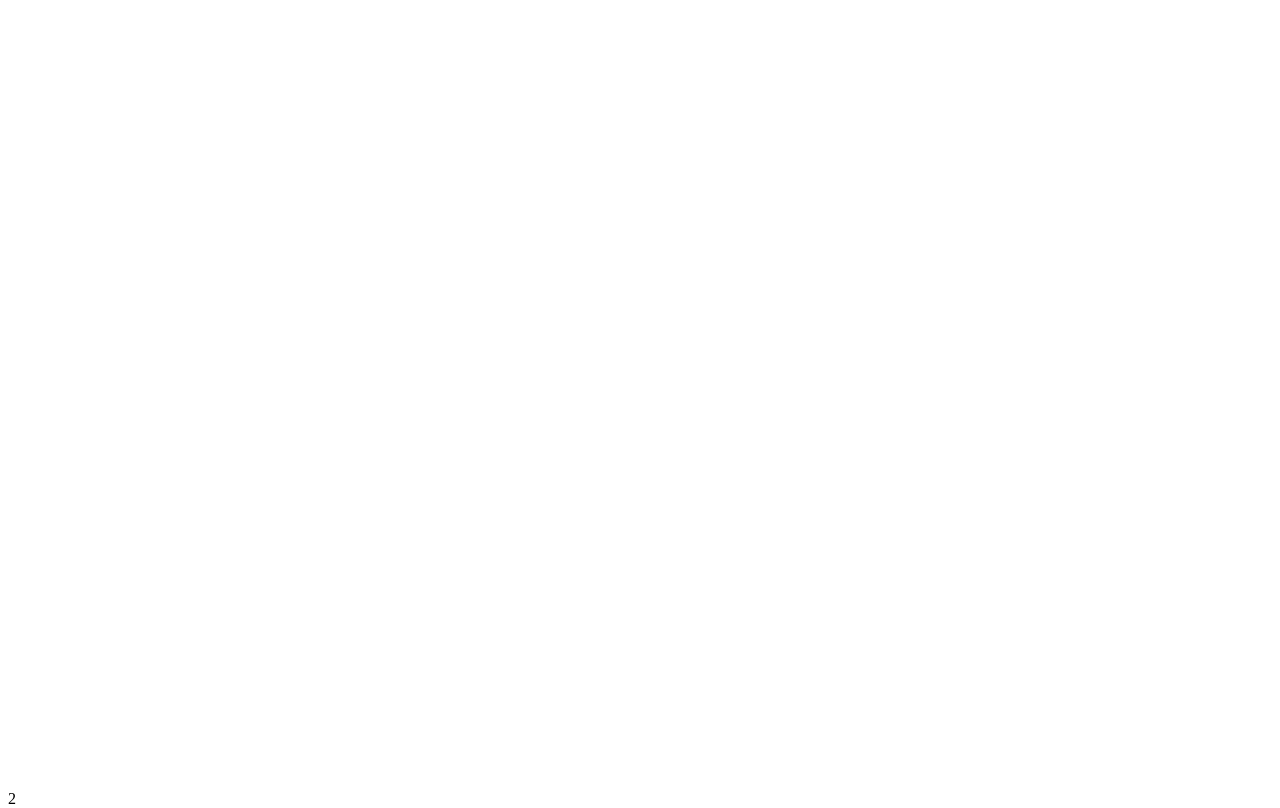
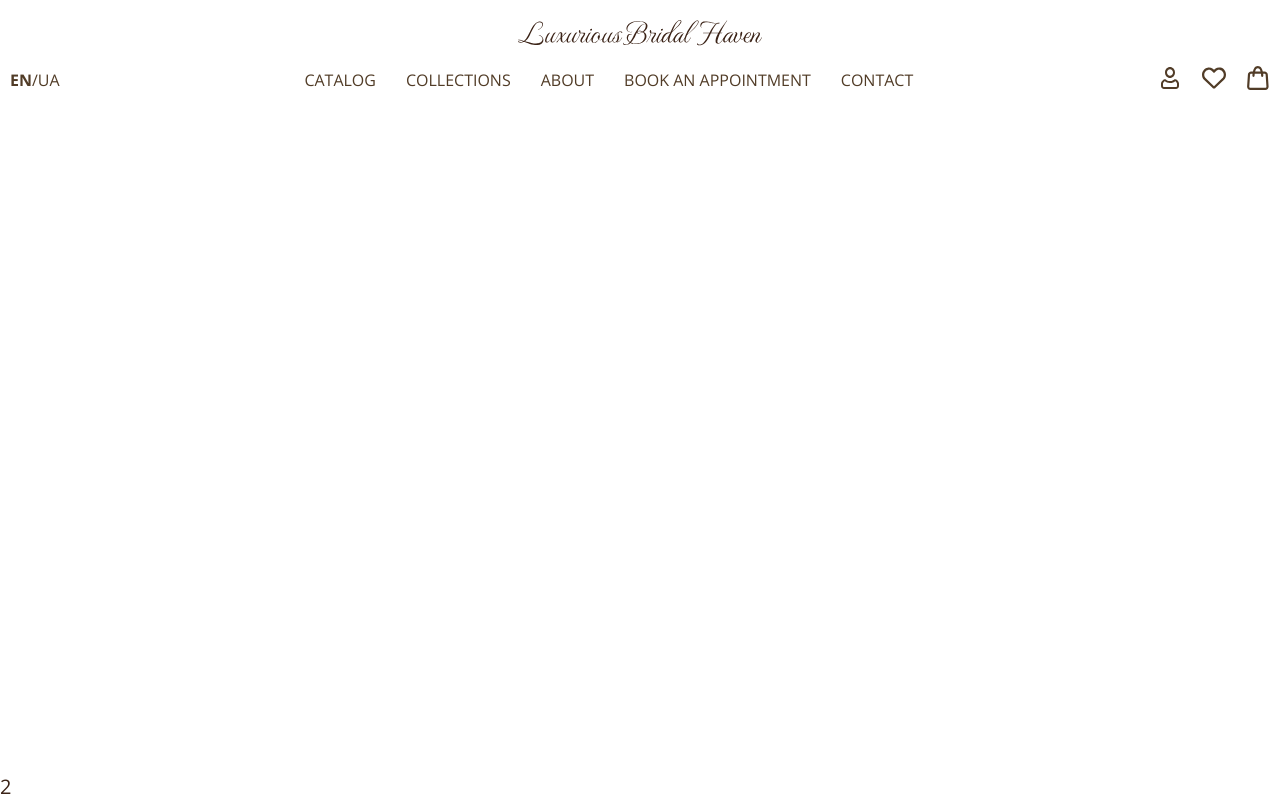
Before and after one commit to Anna-TGitHub/shop, a website: page app/pages/index.html in a window 1280 px wide. Drawn offline with nearby package versions, Linux system fonts and the light colour scheme; files that its build step writes are made by us from their sources; files whose address does not match are found by name.

Commit message:
added header

```diff
--- a/app/components/header.html
+++ b/app/components/header.html
@@ -14,7 +14,61 @@
     <header class="header">
      <div class="container">
       <div class="header__inner">
-
+        <div class="header__logo">
+          <a class="logo" href="#">
+          <img class="logo__img" src="images/logo.svg" alt="logo">
+        </a>
+        </div>
+        <ul class="header__lang">
+          <li class="header__lang-item">
+            <a href="#" class="header__lang-link header__lang--active">EN</a>/
+          </li>
+           <li class="header__lang-item">
+            <a href="#" class="header__lang-link">UA</a>
+          </li>
+        </ul>
+        <nav class="menu">
+          <ul class="menu__list">
+            <li class="menu__item">
+              <a href="#" class="menu__item-link">CATALOG</a>
+            </li>
+            <li class="menu__item">
+              <a href="#" class="menu__item-link">COLLECTIONS</a>
+            </li>
+            <li class="menu__item">
+              <a href="#" class="menu__item-link">ABOUT</a>
+            </li>
+            <li class="menu__item">
+              <a href="#" class="menu__item-link">BOOK AN APPOINTMENT</a>
+            </li>
+            <li class="menu__item">
+              <a href="#" class="menu__item-link">CONTACT</a>
+            </li>
+          </ul>
+        </nav>
+        <ul class="header__actions">
+          <li class="header__actions-item">
+            <a href="#" class="header__actions-link">
+              <svg width="24" height="24">
+                <use xlink:href="images/sprite.svg#user"></use>
+              </svg>
+            </a>
+          </li>
+          <li class="header__actions-item">
+            <a href="#" class="header__actions-link">
+            <svg width="24" height="22">
+                <use xlink:href="images/sprite.svg#wishlist"></use>
+              </svg>
+            </a>
+          </li>
+          <li class="header__actions-item">
+            <a href="#" class="header__actions-link">
+             <svg width="24" height="24">
+                <use xlink:href="images/sprite.svg#shoping-bag"></use>
+              </svg>
+            </a>
+          </li>
+        </ul>
       </div>
      </div>
 
--- /dev/null
+++ b/app/scss/_fonts.scss
@@ -0,0 +1,39 @@
+@font-face {
+    font-family: 'Inter-Regular';
+    src: url('../fonts/Inter-Regular.woff2') format('woff2');
+    font-style: normal;
+    font-weight: 400;
+    font-display: swap;
+}
+
+@font-face {
+    font-family: 'OpenSans-Regular';
+    src: url('../fonts/OpenSans-Regular.woff2') format('woff2');
+    font-style: normal;
+    font-weight: 400;
+    font-display: swap;
+}
+
+@font-face {
+    font-family: 'OpenSans-Light';
+    src: url('../fonts/OpenSans-Light.woff2') format('woff2');
+    font-style: normal;
+    font-weight: 300;
+    font-display: swap;
+}
+
+@font-face {
+    font-family: 'OpenSans-Bold';
+    src: url('../fonts/OpenSans-Bold.woff2') format('woff2');
+    font-style: normal;
+    font-weight: 700;
+    font-display: swap;
+}
+
+@font-face {
+    font-family: 'Lora-Medium';
+    src: url('../fonts/Lora-Medium.woff2') format('woff2');
+    font-style: normal;
+    font-weight: 500;
+    font-display: swap;
+}
--- /dev/null
+++ b/app/scss/_global.scss
@@ -0,0 +1,21 @@
+
+html,
+body {
+height: 100%;
+}
+
+.wrapper{
+    display: flex;
+    flex-direction: column;
+    min-height: 100%;
+}
+
+.main{
+    flex: 1;
+}
+
+.container {
+    min-width: 1200px;
+padding: 0 10px;
+margin: 0 auto;
+}
--- /dev/null
+++ b/app/scss/_reset.scss
@@ -0,0 +1,58 @@
+html {
+    box-sizing: border-box;
+  }
+
+  *,
+  *::before,
+  *::after {
+    box-sizing: inherit;
+  }
+
+  body,
+  h1,
+  h2,
+  h3,
+  h4,
+  h5,
+  h6,
+  p,
+  figure,
+  picture {
+    margin: 0;
+  }
+
+  img,
+  picture {
+    max-width: 100%;
+    display: block;
+  }
+
+  ul {
+    list-style: none;
+    margin: 0;
+    padding: 0;
+  }
+
+  a {
+    text-decoration: none;
+    color: inherit;
+  }
+
+  input,
+  button,
+  textarea,
+  select {
+    font: inherit;
+  }
+
+  @media (favors-reduced-motion: reduce) {
+
+    *,
+    * ::before,
+    * ::after {
+      animation-duration: 0.01ms !important;
+      animation-iteration-count: 1 !important;
+      transition-duration: 0.01ms !important;
+      scroll-behavior: auto !important;
+    }
+  }
--- /dev/null
+++ b/app/scss/_vars.scss
@@ -0,0 +1,31 @@
+$color-accent: #3B2317;
+$color-primary: #513C27;
+$color-text-muted: #94897C;
+
+
+
+%inter-400{
+      font-family: 'Inter-Regular', sans-serif;
+      font-weight: 400;
+}
+
+%opensans-300{
+      font-family: 'OpenSans-Light', sans-serif;
+      font-weight: 300;
+}
+
+%opensans-400{
+      font-family: 'OpenSans-Regular', sans-serif;
+      font-weight: 400;
+}
+
+
+%opensans-700{
+      font-family: 'OpenSans-Bold', sans-serif;
+      font-weight: 700;
+}
+
+%lora-500{
+      font-family: 'Lora-Medium', serif;
+      font-weight: 500;
+}
--- a/app/scss/style.scss
+++ b/app/scss/style.scss
@@ -1,14 +1,65 @@
-html,
+@use 'reset';
+@use 'vars';
+@use 'fonts';
+@use 'global';
+
+
 body {
-height: 100%;
+   @extend %opensans-400;
+    font-size: 20px;
+    line-height: 1.3;
+    color: vars.$color-accent;
 }
 
-.wrapper{
+
+
+.header {
+    padding: 20px 0 40px;
+    text-transform: uppercase;
+    font-size: 16px;
+    color: vars.$color-primary;
+    &__inner{
     display: flex;
-    flex-direction: column;
-    min-height: 100%;
+    justify-content: space-between;
+    align-items: center;
+    flex-wrap: wrap;
+    }
+
+&__logo {
+    width: 100%;
+    text-align: center;
+    margin-bottom: 15px;
 }
 
-.main{
-    flex: 1;
+    &__lang{
+        display: flex;
+
+        &--active {
+
+             @extend %opensans-700;
+
+        }
+    }
+
+
+
+
+    &__actions{
+        display: flex;
+        gap: 20px;
+        align-items: center;
+    }
 }
+
+.menu {
+    &__list {
+        display: flex;
+        gap: 30px;
+    }
+
+}
+
+
+.logo{
+    display: inline-block;
+}
```
Also changed, not shown: app/fonts/Inter-Regular.woff2 (added), app/fonts/Lora-Medium.woff2 (added), app/fonts/OpenSans-Bold.woff2 (added), app/fonts/OpenSans-Light.woff2 (added), app/fonts/OpenSans-Regular.woff2 (added), app/images/logo.svg (added), app/images/sprite.svg (added), app/images/sprite/shoping-bag.svg (added), app/images/sprite/user.svg (added), app/images/sprite/wishlist.svg (added), app/images/src/logo.svg (added).
